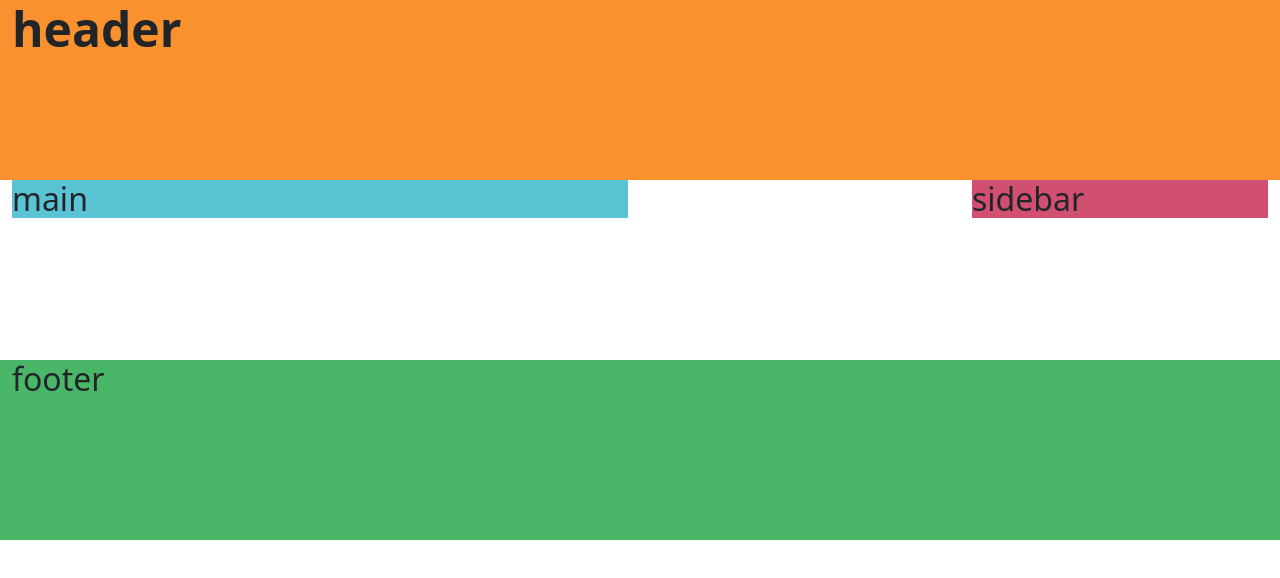
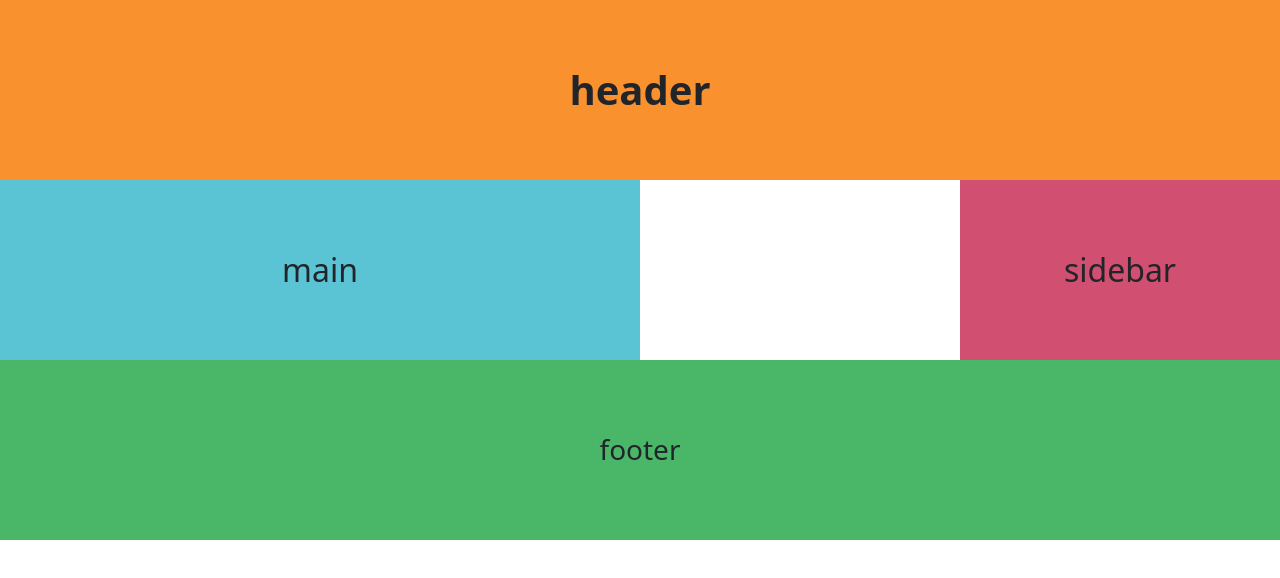
Before and after one commit to Abklegendary/my_css_is_easy_ii, a plain HTML site: page index.html in a window 1280 px wide. Drawn offline with nearby package versions, Linux system fonts and the light colour scheme.

Commit message:
my css is easy II html file

```diff
--- a/index.html
+++ b/index.html
@@ -8,22 +8,22 @@
     <body>
         <div class="container-fluid">
                 <div class="row">
-                <div class="header fw-bold">
-                <h1 class="display-5 fw-bold">header</h1>
+                <div class="col header d-flex fw-bold">
+                <h1 class="header fw-bold">header</h1>
             </div>
             </div>
             <div class="row">
-                <div class="col-6">
+                <div class="col-6 main d-flex">
                     <h2 class="main">main</h2>
                 </div>
-                <div class= "col-3"></div>
-                <div class="col-3">
+                <div class= "col-3 empty"></div>
+                <div class="col-3 sidebar d-flex">
                      <h2 class="sidebar">sidebar </h2>
             </div>
        </div>
            <div class="row">
-        <div class="footer">
-        <h2> footer</h2>
+        <div class="col footer d-flex">
+        <h3 class="footer"> footer</h3>
     </div>
     </div>
 </div>
```
